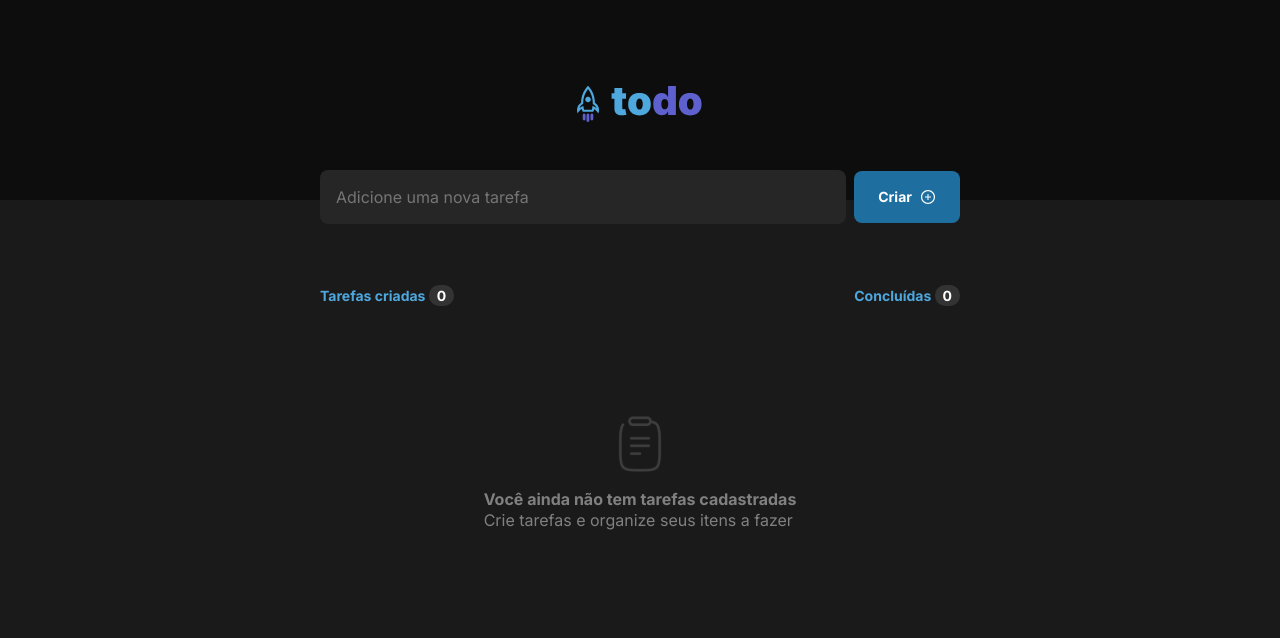
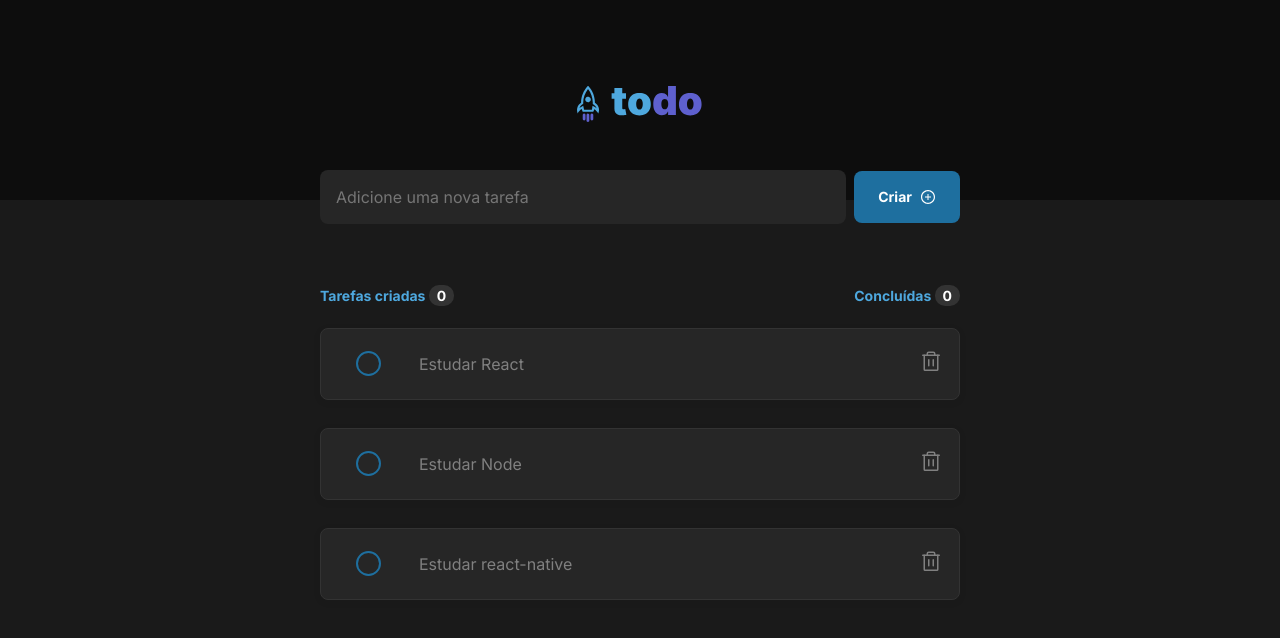
Before and after one commit to yagoafonso/todo-list, a React (Vite) app: page / in a window 1280 px wide. Shown: the top 638 px of the page. Built offline with nearby package versions, Linux system fonts and the light colour scheme.

Commit message:
modified checkbox input

```diff
--- a/package.json
+++ b/package.json
@@ -9,6 +9,8 @@
     "preview": "vite preview"
   },
   "dependencies": {
+    "@radix-ui/react-checkbox": "^1.0.0",
+    "@radix-ui/react-icons": "^1.1.1",
     "phosphor-react": "^1.4.1",
     "react": "^18.2.0",
     "react-dom": "^18.2.0",
--- a/src/components/NewTask.tsx
+++ b/src/components/NewTask.tsx
@@ -12,9 +12,25 @@ import styles from './NewTask.module.css'
 export function NewTask(){
     const [task, setTask] = useState("")
 
-    const [todoList, setTodoList] = useState<ITask[]>([])
+    const [todoList, setTodoList] = useState<ITask[]>([
+        {
+            idTask: 'teste123',
+            nameTask: 'Estudar React',
+            isComplete: false,
+        },
+        {
+            idTask: 'teste124',
+            nameTask: 'Estudar Node',
+            isComplete: false,
+        },
+        {
+            idTask: 'teste125',
+            nameTask: 'Estudar react-native',
+            isComplete: false,
+        }
+    ])
 
-    const[countTotalTask, setcountTotalTask] = useState(0)
+
 
     function handleCreateNewTask(event: FormEvent):void{
         event?.preventDefault();
@@ -43,6 +59,8 @@ export function NewTask(){
         })
         setTodoList(editedTask)
     }
+
+    const[countTotalTask, setcountTotalTask] = useState(0)
 
     function handleCountTotalTask(){
         setcountTotalTask((state) => {
--- a/src/components/Task.module.css
+++ b/src/components/Task.module.css
@@ -10,8 +10,65 @@
   border: 1px solid var(--gray-400);
   box-shadow: 0px 2px 8px rgba(0, 0, 0, 0.06);
   border-radius: 8px;
+}
 
+.contentCheckbox{
+  position: relative;
+  padding-left: 35px;
+  margin-left: 35px;
+  margin-bottom: 12px;
+  cursor: pointer;
+  font-size: 22px;
+  -webkit-user-select: none;
+  -moz-user-select: none;
+  -ms-user-select: none;
+  user-select: none;
 }
+
+.contentCheckbox input {
+  position: absolute;
+  opacity: 0;
+  cursor: pointer;
+  height: 0;
+  width: 0;
+}
+
+.checkmark {
+  position: absolute;
+  top: -.45rem;
+  left: -1rem;
+  height: 25px;
+  width: 25px;
+  border: 2px solid var(--blue-500);
+  border-radius: 50%;
+}
+.contentCheckbox:hover input ~ .checkmark {
+  background-color: var(--gray-400);
+}
+.contentCheckbox input:checked ~ .checkmark {
+  background-color: var(--purple-500);
+  border: 2px solid var(--purple-500);
+}
+.checkmark:after {
+  content: "";
+  position: absolute;
+  display: none;
+}
+.contentCheckbox input:checked ~ .checkmark:after {
+  display: block;
+}
+.contentCheckbox .checkmark:after {
+  left: 7px;
+  top: 3px;
+  width: 5px;
+  height: 10px;
+  border: solid white;
+  border-width: 0 3px 3px 0;
+  -webkit-transform: rotate(45deg);
+  -ms-transform: rotate(45deg);
+  transform: rotate(45deg);
+}
+
 
 .task button{
   background: transparent;
@@ -27,8 +84,6 @@
 .contentTask {
   width: 100%;
 }
-
-
 .task + .task{
   margin-top: 1rem;
 }
--- a/src/components/Task.tsx
+++ b/src/components/Task.tsx
@@ -1,6 +1,9 @@
 import { Trash } from "phosphor-react";
 import styles from './Task.module.css';
 import { ITask } from "../Interfaces";
+import * as Checkbox from '@radix-ui/react-checkbox';
+import * as CheckboxPrimitive from '@radix-ui/react-checkbox';
+import { CheckIcon } from '@radix-ui/react-icons';
 
 interface TaskProps {
   task: ITask,
@@ -13,12 +16,16 @@ export function Task({ task, deleteTask,updateTask  } : TaskProps){
 
   return (
     <div className={styles.task}>
-      <input
-        type="checkbox"
-        className={styles.checkmark}
-        onClick={() => updateTask(task.idTask)}
-      />
-      <label htmlFor="checkbox"></label>
+        <label className={styles.contentCheckbox}>
+          <input
+            id="checkboxId"
+            type="checkbox"
+            className={styles.checkmark}
+            onClick={() => updateTask(task.idTask)}
+          />
+          <span className={styles.checkmark}></span>
+        </label>
+
       <div className={styles.contentTask}>
             <p>{task.nameTask}</p>
       </div>
```
Also changed, not shown: 1 other file (tests, documents, lock files or other folders).
